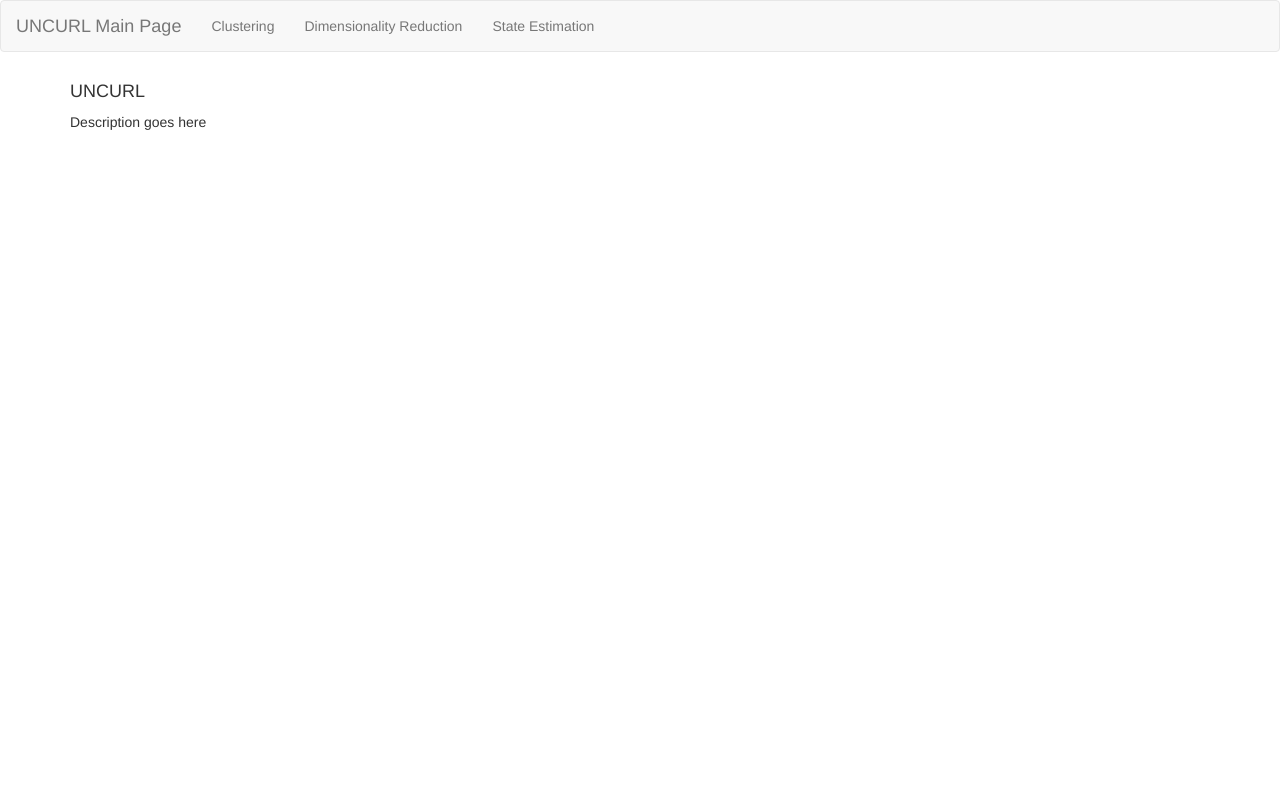
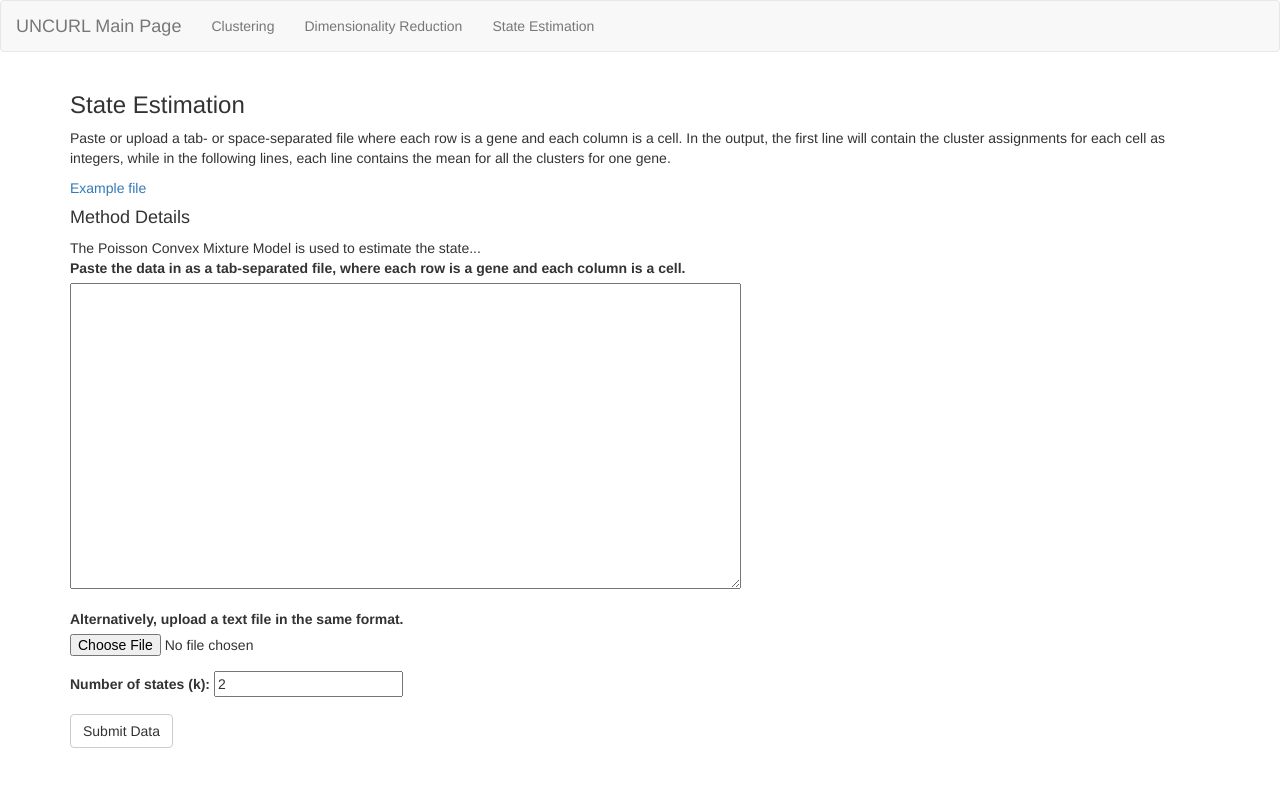
Before and after one commit to yjzhang/uncurl_app, a Flask app: page /state_estimation in a window 1280 px wide. Shown: the top 787 px of the page. Run offline with Flask 2, Linux system fonts and the light colour scheme; some libraries are stand-ins or nearby versions.

Commit message:
state estimation

```diff
--- a/app/templates/index.html
+++ b/app/templates/index.html
@@ -2,7 +2,7 @@
 
 {% block content %}
 <div class="container container-main" role="main">
-    <h4>UNCURL</h4>
+    <h3>UNCURL</h3>
 
     Description goes here
 
--- a/app/templates/state_estimation.html
+++ b/app/templates/state_estimation.html
@@ -2,9 +2,43 @@
 
 {% block content %}
 <div class="container container-main" role="main">
-    <h4>UNCURL</h4>
+    <h3>State Estimation</h3>
 
-    Description goes here
+    <div>
+        <p>
+        Paste or upload a tab- or space-separated file where each row is a gene and each column is a cell. In the output, the first line will contain the cluster assignments for each cell as integers, while in the following lines, each line contains the mean for all the clusters for one gene.
+        </p>
+        <p><a href={{ url_for('static', filename='scde_k2.txt') }}>Example file</a></p>
+    </div>
+
+    <h4>Method Details</h4>
+
+    <div>
+        The Poisson Convex Mixture Model is used to estimate the state...
+    </div>
+
+
+    <form action="state_estimation/input" method="post" enctype=multipart/form-data>
+
+        <div class="form-group">
+            <label for="textarea">Paste the data in as a tab-separated file, where each row is a gene and each column is a cell.</label>
+            <textarea cols=80 rows=15 id="textarea"></textarea>
+        </div>
+
+        <div class="form-group">
+            <label for="fileinput">Alternatively, upload a text file in the same format.</label>
+            <input type="file" id="fileinput" name="fileinput"></input>
+        </div>
+
+        <div class="form-group">
+            <label for="k">Number of states (k):</label>
+            <input type=number id="k" name="k" value=2></input>
+        </div>
+
+        <div class="form-group">
+            <button type="submit" class="btn btn-default">Submit Data</button>
+        </div>
+    </form>
 
 </div>
 {% endblock %}
--- a/app/views.py
+++ b/app/views.py
@@ -1,26 +1,20 @@
+from multiprocessing import Process
 import os
 import random
 
-from flask import render_template, request, send_from_directory
+from flask import render_template, request, redirect, send_from_directory
 from werkzeug import secure_filename
+
 import numpy as np
 import uncurl
+
 from app import app
 
-@app.route('/')
-def index():
-    return render_template('index.html')
-
-@app.route('/cluster')
-def cluster():
-    return render_template('clustering.html')
-
-@app.route('/cluster/input', methods=['POST'])
-def cluster_input():
+def load_input_data():
     string_data = ''
     if 'textarea' in request.form:
         string_data = request.form['textarea'].split('\n')
-        output_filename = ''.join(chr(random.randint(0,25)+ord('a') for i in range(10))) + '.txt'
+        output_filename = ''.join(chr(random.randint(0,25)+ord('a')) for i in range(10)) + '.txt'
     elif 'fileinput' in request.files:
         f = request.files['fileinput']
         string_data = f.readlines()
@@ -33,8 +27,21 @@ def cluster_input():
     for i, line in enumerate(string_data):
         #print line
         data[i,:] = np.fromstring(line, sep='\t')
+    return data, k, output_filename
+
+@app.route('/')
+def index():
+    return render_template('index.html')
+
+@app.route('/cluster')
+def cluster():
+    return render_template('clustering.html')
+
+@app.route('/cluster/input', methods=['POST'])
+def cluster_input():
+    data, k, output_filename = load_input_data()
     assignments, centers = uncurl.poisson_cluster(data, k)
-    with  open('/tmp/' + output_filename, 'w') as output_file:
+    with  open(os.path.join('/tmp/', output_filename), 'w') as output_file:
         np.savetxt(output_file, assignments, fmt='%1.0f', newline=' ')
         output_file.write('\n')
         np.savetxt(output_file, centers)
@@ -43,3 +50,36 @@ def cluster_input():
 @app.route('/state_estimation')
 def state_estimation():
     return render_template('state_estimation.html')
+
+@app.route('/state_estimation/input', methods=['POST'])
+def state_estimation_input():
+    data, k, output_filename = load_input_data()
+    user_id = ''.join(chr(random.randint(0,25)+ord('a')) for i in range(10))
+    P = Process(target=state_estimation_thread, args=(data, k, user_id))
+    P.start()
+    return redirect('/state_estimation/results/'+user_id)
+
+@app.route('/state_estimation/results/<user_id>')
+def state_estimation_result(user_id):
+    # TODO: check if results have been completed...
+    if os.path.isdir(os.path.join('/tmp/', user_id)):
+        return render_template('state_estimation_user.html',
+                user_id=user_id, has_result=True)
+    else:
+        return render_template('state_estimation_user.html',
+                user_id=user_id, has_result=False)
+
+@app.route('/state_estimation/results/<user_id>/<filename>')
+def state_estimation_file(user_id, filename):
+    path = os.path.join('/tmp/', user_id)
+    return send_from_directory(path, filename)
+
+def state_estimation_thread(data, k, user_id):
+    """
+    Uses a greenlet to estimate stuff...
+    """
+    M, W = uncurl.poisson_estimate_state(data, k, disp=False)
+    path = os.path.join('/tmp/', user_id)
+    os.mkdir(path)
+    np.savetxt(os.path.join(path, 'm.txt'), M)
+    np.savetxt(os.path.join(path, 'w.txt'), W)
```
Also changed, not shown: app/templates/state_estimation_user.html (added, +27 -0 lines).
